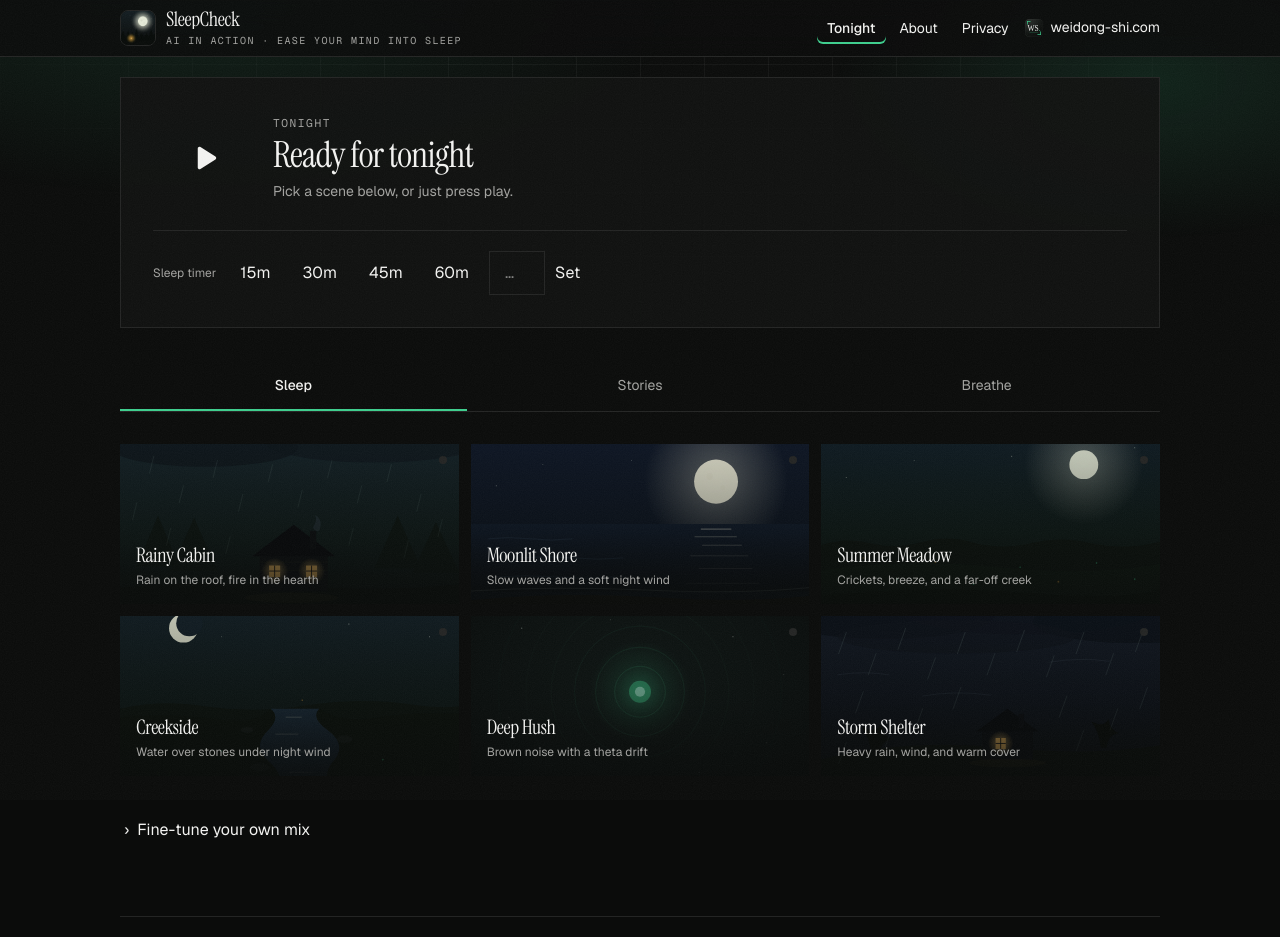
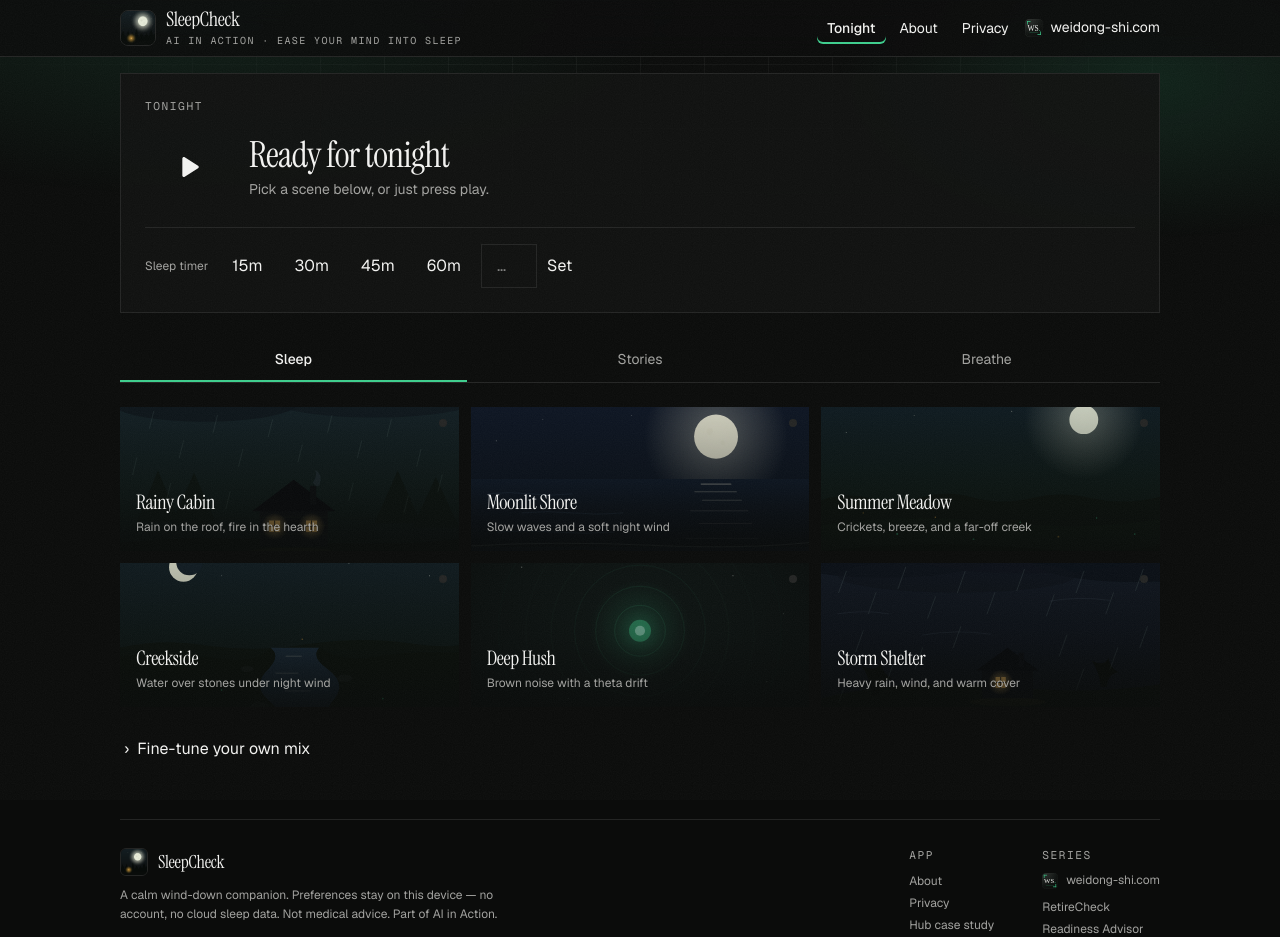
Before and after one commit to weidong808/SleepCheck, a Next.js app: page / in a window 1280 px wide. Shown: the top 937 px of the page. Built offline with nearby package versions, Linux system fonts and the light colour scheme.

Commit message:
Tighten SleepCheck spacing so Tonight content packs under the sticky nav.
Move the orphaned streak into the player, drop the viewport min-height, and compress section/padding rhythm across Tonight, About, and Privacy.

```diff
--- a/src/app/about/page.tsx
+++ b/src/app/about/page.tsx
@@ -23,7 +23,7 @@ export const metadata: Metadata = {
 export default function AboutPage() {
   return (
     <main id="main" className="shell max-w-2xl">
-      <div className="mt-4 overflow-hidden border border-border">
+      <div className="overflow-hidden border border-border">
         <Image
           src="/og.png"
           alt={`${APP_NAME} — ${APP_TAGLINE}`}
@@ -34,14 +34,14 @@ export default function AboutPage() {
         />
       </div>
 
-      <p className="eyebrow mt-10">
+      <p className="eyebrow mt-6">
         {SITE_SERIES_NAME} · {APP_NAME}
       </p>
-      <h1 className="display mt-4 text-4xl text-foreground sm:text-5xl">
+      <h1 className="display mt-3 text-4xl text-foreground sm:text-5xl">
         {APP_TAGLINE}
       </h1>
 
-      <div className="mt-8 space-y-5 text-base leading-relaxed text-muted">
+      <div className="mt-6 space-y-4 text-base leading-relaxed text-muted sm:mt-7 sm:space-y-5">
         <p className="text-foreground/90">{APP_DESCRIPTION}</p>
         <p>
           Soundscapes are studio-quality ambience loops rendered offline and
@@ -66,7 +66,7 @@ export default function AboutPage() {
         </p>
       </div>
 
-      <div className="mt-10 flex flex-wrap gap-3">
+      <div className="mt-7 flex flex-wrap gap-3 sm:mt-8">
         <Link href="/" className="btn btn-primary">
           Open SleepCheck
         </Link>
@@ -101,7 +101,7 @@ export default function AboutPage() {
         />
       </div>
 
-      <footer className="mt-14 flex flex-col gap-3 border-t border-border pt-5 pb-4 text-xs text-muted sm:flex-row sm:items-center sm:justify-between">
+      <footer className="mt-10 flex flex-col gap-3 border-t border-border pt-5 pb-2 text-xs text-muted sm:mt-12 sm:flex-row sm:items-center sm:justify-between">
         <p>© {new Date().getFullYear()} Weidong Shi. All rights reserved.</p>
         <p className="font-mono tracking-wide uppercase">
           {SITE_SERIES_NAME} · Built with Next.js · Deployed on Vercel
--- a/src/app/globals.css
+++ b/src/app/globals.css
@@ -60,7 +60,7 @@ body::before {
     linear-gradient(var(--grid-line) 1px, transparent 1px),
     linear-gradient(90deg, var(--grid-line) 1px, transparent 1px);
   background-size: 64px 64px;
-  mask-image: radial-gradient(ellipse 80% 60% at 50% 0%, #000 20%, transparent 75%);
+  mask-image: radial-gradient(ellipse 85% 42% at 50% 0%, #000 18%, transparent 70%);
 }
 
 body::after {
@@ -199,10 +199,17 @@ a {
   width: min(1080px, 100%);
   margin: 0 auto;
   padding:
-    1.25rem
+    0.75rem
     max(1.25rem, env(safe-area-inset-right, 0px))
-    max(3.5rem, env(safe-area-inset-bottom, 0px))
+    max(2.75rem, env(safe-area-inset-bottom, 0px))
     max(1.25rem, env(safe-area-inset-left, 0px));
+}
+
+@media (min-width: 640px) {
+  .shell {
+    padding-top: 1rem;
+    padding-bottom: max(3rem, env(safe-area-inset-bottom, 0px));
+  }
 }
 
 /* Compact controls still meet ~44px touch targets without enlarging type */
@@ -312,7 +319,7 @@ a {
 .tab-btn {
   position: relative;
   min-height: 2.75rem;
-  padding: 0.95rem 0.5rem;
+  padding: 0.75rem 0.5rem;
   font-size: 0.875rem;
   color: var(--muted);
   transition: color 0.16s;
--- a/src/app/privacy/page.tsx
+++ b/src/app/privacy/page.tsx
@@ -15,21 +15,21 @@ export const metadata: Metadata = {
 export default function PrivacyPage() {
   return (
     <main id="main" className="shell max-w-2xl">
-      <p className="eyebrow mt-2">
+      <p className="eyebrow">
         {SITE_SERIES_NAME} · {APP_NAME}
       </p>
-      <h1 className="display mt-4 text-4xl text-foreground sm:text-5xl">
+      <h1 className="display mt-3 text-4xl text-foreground sm:text-5xl">
         Privacy
       </h1>
-      <p className="mt-4 text-base leading-relaxed text-muted">
+      <p className="mt-3 text-base leading-relaxed text-muted">
         What stays on your device, what we do not collect, and how page analytics
         work.
       </p>
 
-      <div className="mt-10 space-y-8 text-base leading-relaxed text-muted">
+      <div className="mt-7 space-y-6 text-base leading-relaxed text-muted sm:mt-8 sm:space-y-7">
         <section>
           <h2 className="text-lg text-foreground">On-device preferences</h2>
-          <p className="mt-2">
+          <p className="mt-1.5">
             Mix levels, scenes, timer settings, and streak data stay in this
             browser&apos;s local storage. There is no account and no cloud sleep
             database. Uninstalling the app or clearing site data removes those
@@ -39,7 +39,7 @@ export default function PrivacyPage() {
 
         <section>
           <h2 className="text-lg text-foreground">Audio and stories</h2>
-          <p className="mt-2">
+          <p className="mt-1.5">
             Soundscapes play locally in the browser. Stories use your
             device&apos;s built-in speech synthesis — not a cloud narration API.
             {APP_NAME} does not use a microphone or wearable to track sleep.
@@ -48,7 +48,7 @@ export default function PrivacyPage() {
 
         <section>
           <h2 className="text-lg text-foreground">Analytics</h2>
-          <p className="mt-2">
+          <p className="mt-1.5">
             The live site at{" "}
             <a
               href={APP_URL}
@@ -65,7 +65,7 @@ export default function PrivacyPage() {
 
         <section>
           <h2 className="text-lg text-foreground">Wellness framing</h2>
-          <p className="mt-2">
+          <p className="mt-1.5">
             {APP_NAME} is a relaxation tool for general wellness. It is not
             medical advice and does not diagnose or treat sleep disorders.
           </p>
@@ -73,7 +73,7 @@ export default function PrivacyPage() {
 
         <section>
           <h2 className="text-lg text-foreground">Related</h2>
-          <p className="mt-2">
+          <p className="mt-1.5">
             Parent site:{" "}
             <a
               href={SITE_HOME_URL}
@@ -88,13 +88,13 @@ export default function PrivacyPage() {
         </section>
       </div>
 
-      <div className="mt-10">
+      <div className="mt-7 sm:mt-8">
         <Link href="/" className="btn btn-primary">
           Open {APP_NAME}
         </Link>
       </div>
 
-      <footer className="mt-14 flex flex-col gap-3 border-t border-border pt-5 pb-4 text-xs text-muted sm:flex-row sm:items-center sm:justify-between">
+      <footer className="mt-10 flex flex-col gap-3 border-t border-border pt-5 pb-2 text-xs text-muted sm:mt-12 sm:flex-row sm:items-center sm:justify-between">
         <p>© {new Date().getFullYear()} Weidong Shi. All rights reserved.</p>
         <p className="font-mono tracking-wide uppercase">
           {SITE_SERIES_NAME} · Privacy
--- a/src/components/SleepApp.tsx
+++ b/src/components/SleepApp.tsx
@@ -628,7 +628,7 @@ export function SleepApp() {
     /Windows/i.test(navigator.userAgent);
 
   return (
-    <div className="relative min-h-screen">
+    <div className="relative">
       <div
         aria-hidden
         className="pointer-events-none fixed inset-0 z-[1]"
@@ -640,32 +640,14 @@ export function SleepApp() {
 
       <div className="shell">
         <main id="main">
-        {streak && streak.current > 0 && (
-          <div className="mb-4 flex justify-end">
-            <span
-              className="touch-target inline-flex items-center gap-1.5 px-1 text-muted"
-              title={`Wind-down streak · best ${streak.best}`}
-              aria-label={`Wind-down streak: ${streak.current} night${streak.current === 1 ? "" : "s"}, best ${streak.best}`}
-            >
-              <IconMoon className="h-4 w-4 text-accent" aria-hidden />
-              <span className="font-mono text-xs sm:text-sm">
-                {streak.current}
-                <span className="hidden sm:inline">
-                  {" "}
-                  night{streak.current === 1 ? "" : "s"}
-                </span>
-              </span>
-            </span>
-          </div>
-        )}
         <p className="sr-only" role="status" aria-live="polite" aria-atomic="true">
           {statusMsg}
         </p>
         {sharedMix && (
-          <div className="panel mb-6 flex flex-wrap items-center justify-between gap-4 border-accent/40 p-5">
+          <div className="panel mb-4 flex flex-wrap items-center justify-between gap-3 border-accent/40 p-4 sm:p-5">
             <div>
               <p className="section-label">A sleep mix was shared with you</p>
-              <p className="mt-2 text-lg text-foreground">{mixLabel(sharedMix)}</p>
+              <p className="mt-1.5 text-lg text-foreground">{mixLabel(sharedMix)}</p>
             </div>
             <div className="flex gap-2">
               <button
@@ -694,46 +676,66 @@ export function SleepApp() {
         )}
 
         {/* ——— Player ——— */}
-        <section className="panel sc-rise mb-8 p-6 sm:p-8">
-          <div className="flex items-center gap-6">
+        <section className="panel sc-rise mb-5 p-5 sm:mb-6 sm:p-6">
+          <div className="flex items-start justify-between gap-3">
+            <p className="section-label">Tonight</p>
+            <div className="flex shrink-0 items-center gap-1">
+              {streak && streak.current > 0 && (
+                <span
+                  className="touch-target inline-flex items-center gap-1.5 px-1 text-muted"
+                  title={`Wind-down streak · best ${streak.best}`}
+                  aria-label={`Wind-down streak: ${streak.current} night${streak.current === 1 ? "" : "s"}, best ${streak.best}`}
+                >
+                  <IconMoon className="h-4 w-4 text-accent" aria-hidden />
+                  <span className="font-mono text-xs sm:text-sm">
+                    {streak.current}
+                    <span className="hidden sm:inline">
+                      {" "}
+                      night{streak.current === 1 ? "" : "s"}
+                    </span>
+                  </span>
+                </span>
+              )}
+              {playing && (
+                <button
+                  type="button"
+                  onClick={shareMix}
+                  aria-label={shareNote ?? "Share mix link"}
+                  className="touch-target flex shrink-0 items-center gap-2 border border-border px-2.5 text-sm text-muted transition-colors hover:text-foreground sm:px-3"
+                >
+                  <IconShare className="h-4 w-4" aria-hidden />
+                  <span className="hidden sm:inline">{shareNote ?? "Share"}</span>
+                </button>
+              )}
+            </div>
+          </div>
+          <div className="mt-3 flex items-center gap-5 sm:gap-6">
             <button
               type="button"
               onClick={togglePlay}
               aria-label={playing ? "Stop everything" : "Play last scene"}
-              className={`flex h-20 w-20 shrink-0 items-center justify-center rounded-full border transition-all sm:h-24 sm:w-24 ${
+              className={`flex h-16 w-16 shrink-0 items-center justify-center rounded-full border transition-all sm:h-20 sm:w-20 ${
                 playing
                   ? "border-accent/60 bg-accent/15 text-accent"
                   : "border-border bg-card text-foreground hover:border-accent/50 hover:text-accent"
               }`}
             >
               {playing ? (
-                <IconStop className="h-8 w-8" />
+                <IconStop className="h-7 w-7" />
               ) : (
-                <IconPlay className="h-9 w-9 translate-x-0.5" />
+                <IconPlay className="h-8 w-8 translate-x-0.5" />
               )}
             </button>
             <div className="sc-rise-delay min-w-0 flex-1">
-              <p className="section-label">Tonight</p>
-              <h1 className="display mt-1 truncate text-3xl text-foreground sm:text-4xl">
+              <h1 className="display truncate text-3xl text-foreground sm:text-4xl">
                 {nowTitle}
               </h1>
-              <p className="mt-1.5 text-sm text-muted">{nowSub}</p>
+              <p className="mt-1 text-sm text-muted">{nowSub}</p>
             </div>
-            {playing && (
-              <button
-                type="button"
-                onClick={shareMix}
-                aria-label={shareNote ?? "Share mix link"}
-                className="touch-target flex shrink-0 items-center gap-2 border border-border px-2.5 text-sm text-muted transition-colors hover:text-foreground sm:px-3"
-              >
-                <IconShare className="h-4 w-4" aria-hidden />
-                <span className="hidden sm:inline">{shareNote ?? "Share"}</span>
-              </button>
-            )}
           </div>
 
           {/* Timer row */}
-          <div className="mt-6 flex flex-wrap items-center gap-2 border-t border-border pt-5">
+          <div className="mt-5 flex flex-wrap items-center gap-2 border-t border-border pt-4">
             <span className="mr-1 text-xs text-muted">Sleep timer</span>
             {timerLeft == null ? (
               <>
@@ -797,7 +799,7 @@ export function SleepApp() {
         </section>
 
         {/* ——— Nav ——— */}
-        <nav className="tab-bar mb-8" role="tablist" aria-label="App sections">
+        <nav className="tab-bar mb-5 sm:mb-6" role="tablist" aria-label="App sections">
           {(
             [
               ["sleep", "Sleep"],
@@ -856,7 +858,7 @@ export function SleepApp() {
                     key={p.id}
                     type="button"
                     aria-pressed={isActive}
-                    className={`relative h-36 overflow-hidden border text-left transition-all sm:h-40 ${
+                    className={`relative h-32 overflow-hidden border text-left transition-all sm:h-36 ${
                       isActive
                         ? "border-accent/60"
                         : "border-border hover:border-foreground/30"
@@ -894,7 +896,7 @@ export function SleepApp() {
 
             <button
               type="button"
-              className="touch-target mt-8 flex items-center gap-2 px-1 text-sm text-muted transition-colors hover:text-foreground"
+              className="touch-target mt-5 flex items-center gap-2 px-1 text-sm text-muted transition-colors hover:text-foreground"
               onClick={() => setShowMixer((v) => !v)}
               aria-expanded={showMixer}
             >
@@ -1079,14 +1081,14 @@ export function SleepApp() {
             id="panel-breathe"
             role="tabpanel"
             aria-labelledby="tab-breathe"
-            className="panel grid items-center gap-8 p-6 sm:p-8 lg:grid-cols-[1.2fr_0.8fr]"
+            className="panel grid items-center gap-6 p-5 sm:gap-8 sm:p-6 lg:grid-cols-[1.2fr_0.8fr]"
           >
             <div>
               <p className="section-label">Guided breathing</p>
-              <h2 className="display mt-3 text-4xl text-foreground">
+              <h2 className="display mt-2 text-3xl text-foreground sm:mt-3 sm:text-4xl">
                 Slow the body first.
               </h2>
-              <div className="mt-6 flex flex-wrap gap-2">
+              <div className="mt-5 flex flex-wrap gap-2">
                 {(Object.keys(BREATH_MODES) as BreathModeId[]).map((id) => (
                   <button
                     key={id}
@@ -1116,9 +1118,9 @@ export function SleepApp() {
                 </button>
               </div>
             </div>
-            <div className="flex min-h-[260px] items-center justify-center border border-border bg-background/40">
+            <div className="flex min-h-[200px] items-center justify-center border border-border bg-background/40 sm:min-h-[220px]">
               <div
-                className={`flex h-36 w-36 flex-col items-center justify-center border border-border transition-transform duration-[4000ms] ease-in-out ${
+                className={`flex h-32 w-32 flex-col items-center justify-center border border-border transition-transform duration-[4000ms] ease-in-out sm:h-36 sm:w-36 ${
                   breathBig ? "scale-125 border-accent/40" : "scale-100"
                 }`}
               >
@@ -1132,8 +1134,8 @@ export function SleepApp() {
         )}
         </main>
 
-        <footer className="mt-16 border-t border-border pt-8 text-sm text-muted">
-          <div className="flex flex-col gap-8 sm:flex-row sm:items-start sm:justify-between">
+        <footer className="mt-10 border-t border-border pt-6 text-sm text-muted sm:mt-12 sm:pt-7">
+          <div className="flex flex-col gap-6 sm:flex-row sm:items-start sm:justify-between sm:gap-8">
             <div className="max-w-sm">
               <div className="flex items-center gap-2.5">
                 <Image
@@ -1145,12 +1147,12 @@ export function SleepApp() {
                 />
                 <span className="display text-lg text-foreground">{APP_NAME}</span>
               </div>
-              <p className="mt-3 text-xs leading-relaxed">
+              <p className="mt-2.5 text-xs leading-relaxed">
                 A calm wind-down companion. Preferences stay on this device — no
                 account, no cloud sleep data. Not medical advice. Part of{" "}
                 {SITE_SERIES_NAME}.
               </p>
-              <div className="mt-4">
+              <div className="mt-3">
                 <SiteHomeLink
                   variant="full"
                   markSize={28}
@@ -1158,10 +1160,10 @@ export function SleepApp() {
                 />
               </div>
             </div>
-            <div className="flex gap-12 text-xs">
+            <div className="flex gap-10 text-xs sm:gap-12">
               <div>
-                <p className="section-label mb-3">App</p>
-                <ul className="space-y-2">
+                <p className="section-label mb-2.5">App</p>
+                <ul className="space-y-1.5">
                   <li>
                     <Link
                       href="/about"
@@ -1211,8 +1213,8 @@ export function SleepApp() {
                 </ul>
               </div>
               <div>
-                <p className="section-label mb-3">Series</p>
-                <ul className="space-y-2">
+                <p className="section-label mb-2.5">Series</p>
+                <ul className="space-y-1.5">
                   <li>
                     <SiteHomeLink variant="compact" markSize={16} />
                   </li>
@@ -1240,7 +1242,7 @@ export function SleepApp() {
               </div>
             </div>
           </div>
-          <div className="mt-8 flex flex-col gap-2 border-t border-border pt-5 text-xs sm:flex-row sm:items-center sm:justify-between">
+          <div className="mt-6 flex flex-col gap-2 border-t border-border pt-4 text-xs sm:flex-row sm:items-center sm:justify-between">
             <p>© {new Date().getFullYear()} Weidong Shi. All rights reserved.</p>
             <p className="font-mono tracking-wide uppercase">
               {SITE_SERIES_NAME} · Built with Next.js · Deployed on Vercel
```
